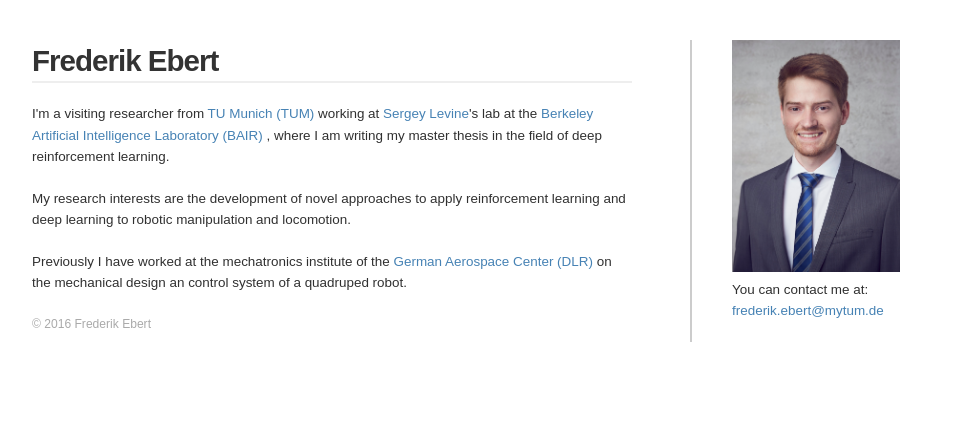
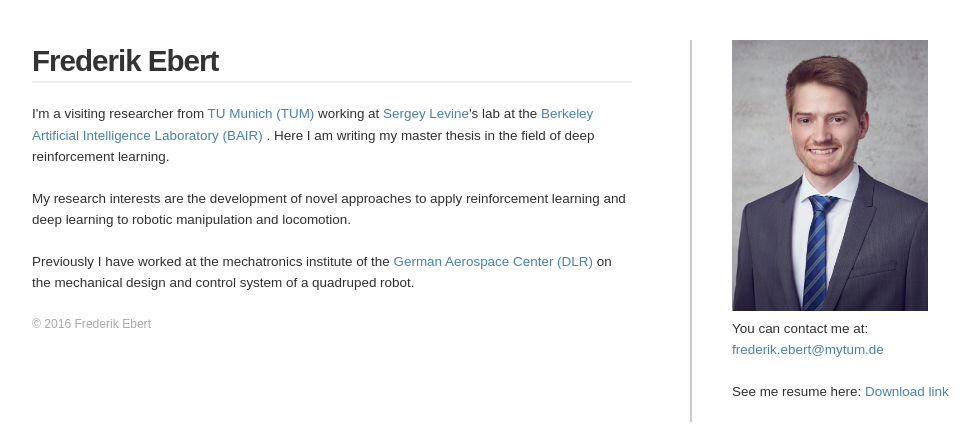
Before and after one commit to febert/febert.github.io, a plain HTML site: page index.html in a window 1280 px wide. Shown: the whole page, without its empty margins (118-1097 px from the left). Drawn offline with Linux system fonts and the light colour scheme.

Commit message:
add resume

```diff
--- a/index.html
+++ b/index.html
@@ -6,15 +6,19 @@
 	<meta name="keywords" content="robotics,research,deep learning,reinforcement learning, control, dexterous manipulation">
 	<meta name="author" content="Frederik Ebert">
 	<link rel="stylesheet" type="text/css" href="./frederikebert_files/basic-profile.css" title="Basic Profile" media="all">
-	<title>Basic Profile v2.0</title>
+	<title>Frederik Ebert</title>
 </head>
 
 <body>
 <div id="wrap">
 	<div id="sidebar">
-		<a href="https://people.eecs.berkeley.edu/~joschu/index.html"><img src="./frederikebert_files/me.jpg"  width="60%" height="60%" style="border: none;" alt="Frederik Ebert"></a>
+		<a href="https://febert.github.io/frederikebert_files/me.jpg"><img src="./frederikebert_files/me.jpg"  width="70%" height="70%" style="border: none;" alt="Frederik Ebert"></a>
 
         <p>You can contact me at: <a href="mailto:frederik.ebert@mytum.de">frederik.ebert@mytum.de</a></p>
+
+        <p>See me resume here: <a href="https://febert.github.io/frederikebert_files/curriculum_vitae_frederik_ebert.pdf" download="./frederikebert_files/curriculum_vitae_frederik_ebert.pdf">Download link</a></p>
+
+
 
 	</div>
 
@@ -22,7 +26,7 @@
 		<h2>Frederik Ebert</h2>
 
         <p>
-            I'm a visiting researcher from  <a href="https://www.tum.de/"> TU Munich (TUM)</a> working at <a href="https://people.eecs.berkeley.edu/~svlevine/">Sergey Levine</a>'s lab at the  <a href="http://bair.berkeley.edu/BAIR"> Berkeley Artificial Intelligence Laboratory (BAIR) </a>, where I am writing my master thesis in the field of deep reinforcement learning.
+            I'm a visiting researcher from  <a href="https://www.tum.de/"> TU Munich (TUM)</a> working at <a href="https://people.eecs.berkeley.edu/~svlevine/">Sergey Levine</a>'s lab at the  <a href="http://bair.berkeley.edu/BAIR"> Berkeley Artificial Intelligence Laboratory (BAIR) </a>. Here I am writing my master thesis in the field of deep reinforcement learning.
         </p>
 
         <p>
@@ -30,7 +34,7 @@
         </p>
 
         <p>
-            Previously I have worked at the mechatronics institute of the <a href="www.dlr.de/rm-neu/"> German Aerospace Center (DLR)</a> on the mechanical design an control system of a quadruped robot.
+            Previously I have worked at the mechatronics institute of the <a href="http://www.dlr.de/rm-neu/"> German Aerospace Center (DLR)</a> on the mechanical design and control system of a quadruped robot.
         </p>
 		<p class="credits">© 2016 Frederik Ebert<br>
 	</div>
```
Also changed, not shown: frederikebert_files/logotype.jpg (deleted), 1 other file.
